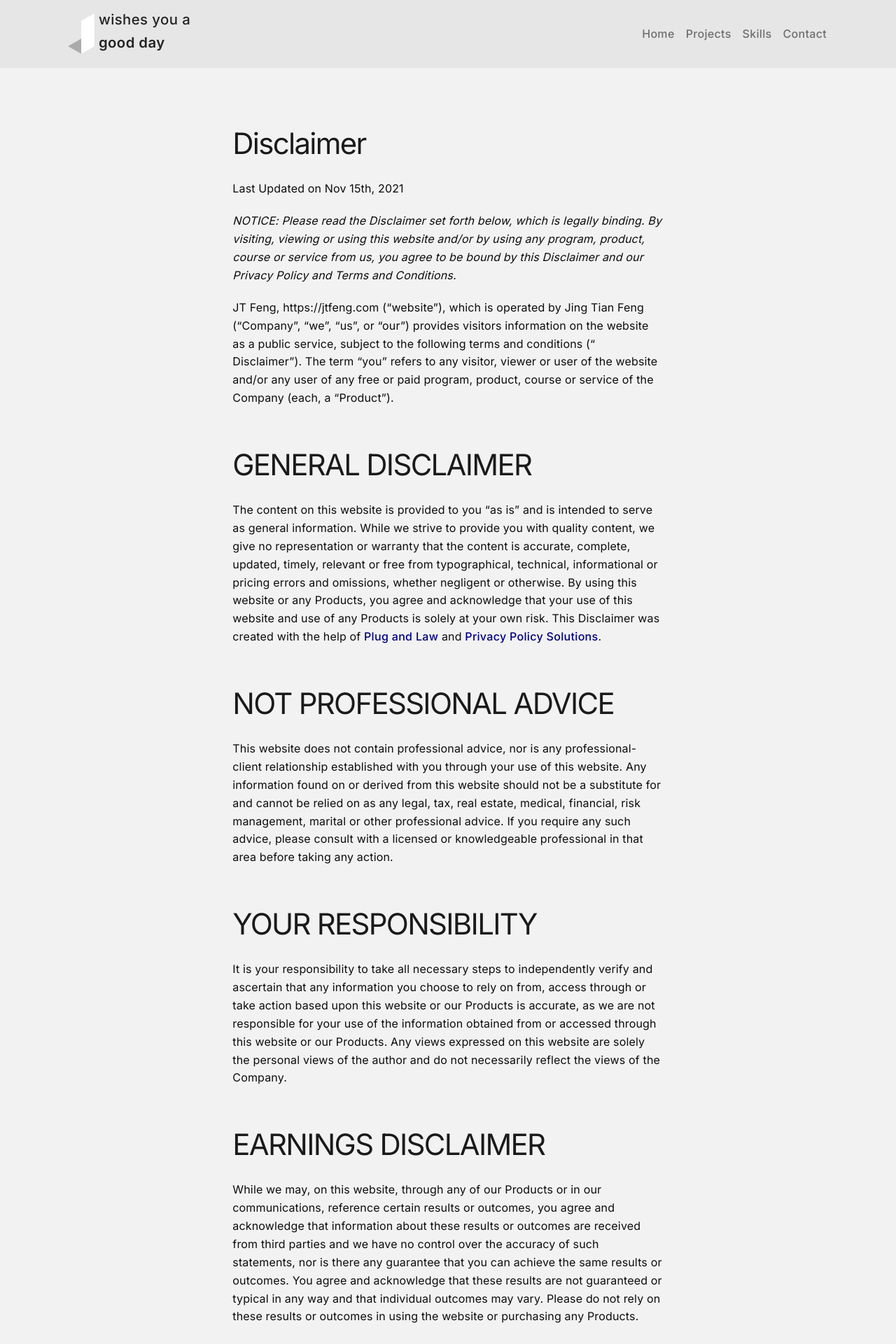
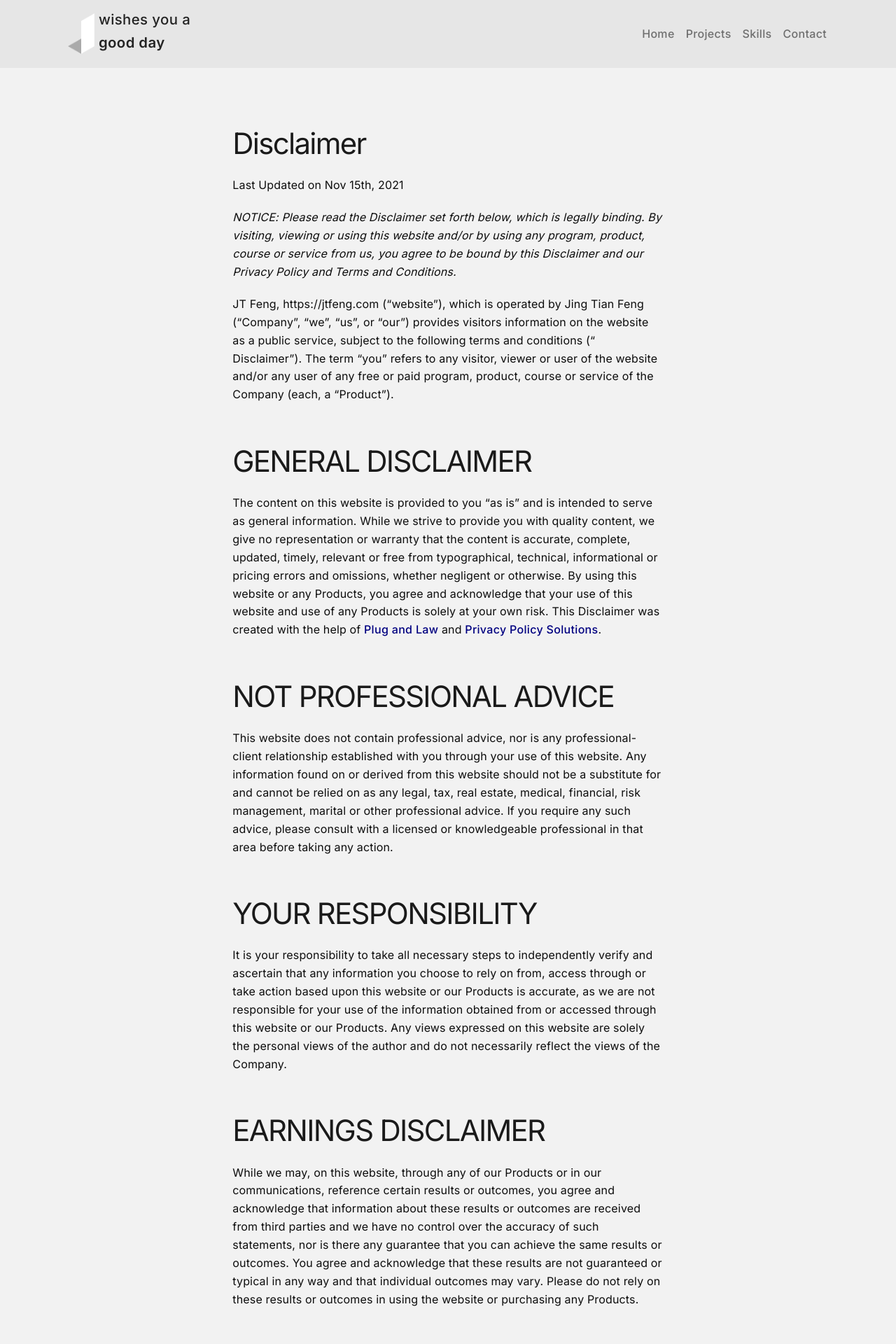
Before and after one commit to jingtianfeng/jtfeng-personal-1, a Jekyll site: the page built from disclaimer.md, in a window 1280 px wide. Shown: the top 1920 px of the page at 70% size. Built offline with Jekyll 4.4.1, drawn with Linux system fonts in a browser that asks for light colours.

Commit message:
Update styles and prose: add $prose-headings-margin-bottom

```diff
--- a/_sass/_prose.sass
+++ b/_sass/_prose.sass
@@ -3,7 +3,7 @@
 
   h1, h2, h3, h4, h5, h6
     margin-top: $prose-headings-margin-top
-    margin-bottom: map-get($spacers, 4)
+    margin-bottom: $prose-headings-margin-bottom
 
   p + p
     margin-top: $prose-paragraph-adjacent-sibling-margin-top
--- a/assets/css/styles.scss
+++ b/assets/css/styles.scss
@@ -246,6 +246,7 @@ $utilities: (
 // ---------------------------------------------------------------------------------
 $prose-max-width: 65ch;
 $prose-headings-margin-top: map-get($spacers, 7) / 2;
+$prose-headings-margin-bottom: map-get($spacers, 5) / 2;
 $prose-paragraph-adjacent-sibling-margin-top: map-get($spacers, 3);
 $prose-list-padding-left: map-get($spacers, 4);
 $prose-list-padding-top: $prose-paragraph-adjacent-sibling-margin-top;
```
